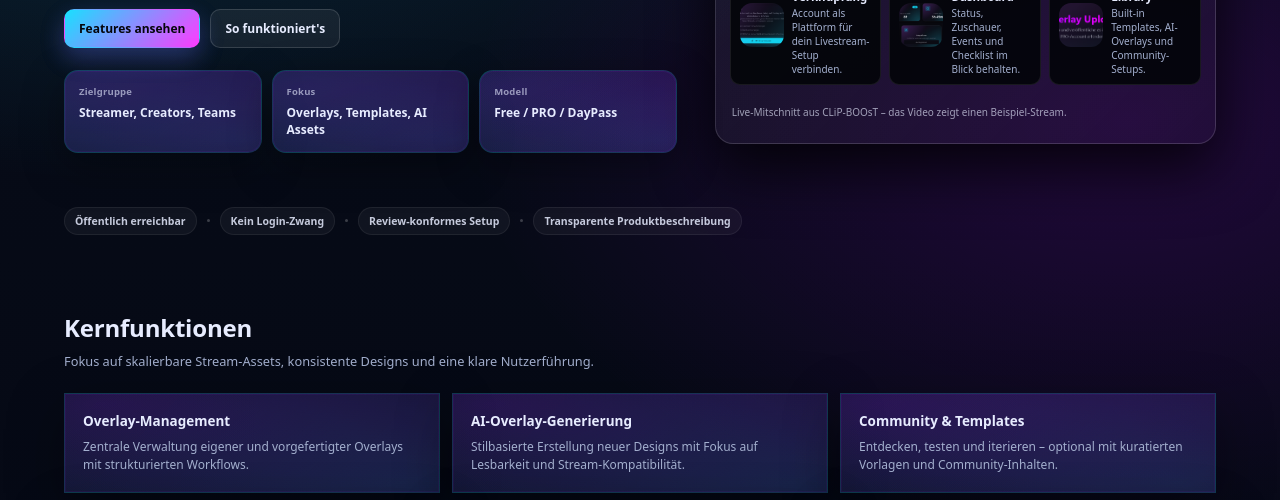
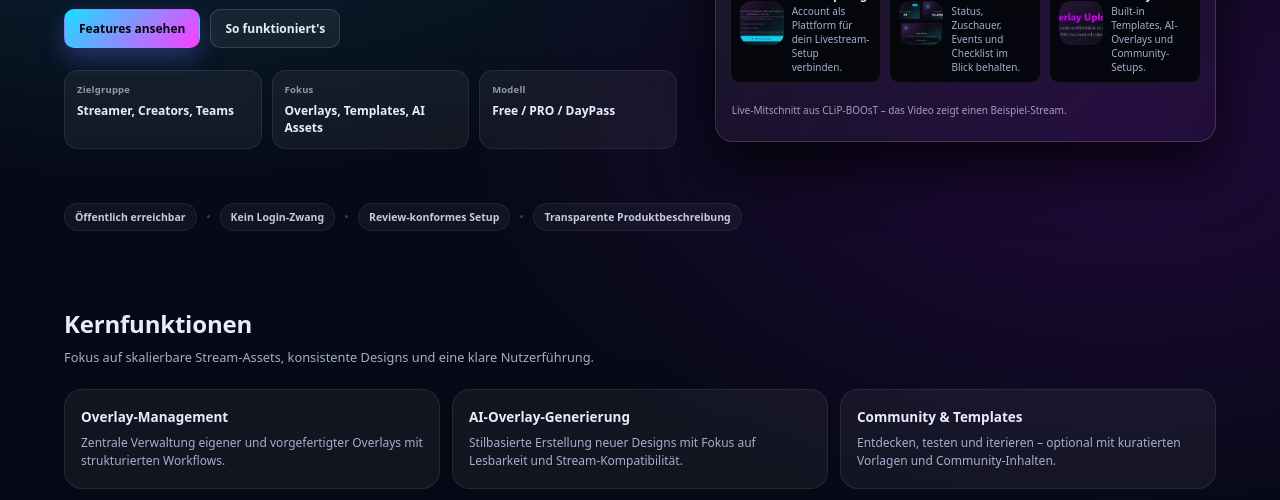
Before and after one commit to Tahifun/clip-boost-website, a React (Vite) app: page / in a window 1280 px wide. Shown: the part 413-913 px from the top of the page. Built offline with nearby package versions, Linux system fonts and the light colour scheme.

Commit message:
Update App.css

```diff
--- a/src/App.css
+++ b/src/App.css
@@ -82,6 +82,18 @@
     0 0 12px rgba(35, 214, 255, 0.45),
     0 0 18px rgba(177, 0, 255, 0.35);
   display: inline-block;
+}
+
+/* Brand icon (replaces the old dot) */
+.cbw-mark {
+  width: 22px;
+  height: 22px;
+  border-radius: 10px;
+  object-fit: cover;
+  display: block;
+  box-shadow:
+    0 0 0 1px rgba(255, 255, 255, 0.08),
+    0 12px 34px rgba(0, 0, 0, 0.45);
 }
 
 .cbw-brand-text {
@@ -221,33 +233,10 @@
 }
 
 .cbw-meta-card {
-  position: relative;
-  overflow: hidden;
-  padding: 14px 14px;
-  border-radius: 14px;
-  background: linear-gradient(135deg, rgba(35, 214, 255, 0.10), rgba(177, 0, 255, 0.12));
-  border: 1px solid rgba(35, 214, 255, 0.18);
-  box-shadow: 0 0 0 1px rgba(177, 0, 255, 0.08) inset, 0 14px 42px rgba(0, 0, 0, 0.35);
-}
-
-.cbw-meta-card::before {
-  content: "";
-  position: absolute;
-  inset: 0;
-  background:
-    radial-gradient(600px 180px at 12% 18%, rgba(177, 0, 255, 0.18), transparent 60%),
-    radial-gradient(520px 180px at 92% 85%, rgba(35, 214, 255, 0.14), transparent 60%);
-  opacity: 0.9;
-  pointer-events: none;
-}
-
-.cbw-meta-card > * {
-  position: relative;
-  z-index: 1;
-}
-
-.cbw-meta-card:hover {
-  border-color: rgba(35, 214, 255, 0.28);
+  background: rgba(255, 255, 255, 0.05);
+  border: 1px solid var(--cb-border-soft);
+  border-radius: var(--cb-radius-md);
+  padding: 12px;
 }
 
 .cbw-meta-label {
@@ -429,33 +418,10 @@
 
 /* Cards */
 .cbw-card {
-  position: relative;
-  overflow: hidden;
-  border-radius: var(--cb-radius);
-  border: 1px solid rgba(35, 214, 255, 0.18);
-  background: linear-gradient(135deg, rgba(35, 214, 255, 0.08), rgba(177, 0, 255, 0.10));
-  box-shadow: 0 0 0 1px rgba(177, 0, 255, 0.07) inset, 0 18px 55px rgba(0, 0, 0, 0.35);
-  padding: 18px;
-}
-
-.cbw-card::before {
-  content: "";
-  position: absolute;
-  inset: 0;
-  background:
-    radial-gradient(720px 220px at 10% 10%, rgba(177, 0, 255, 0.18), transparent 60%),
-    radial-gradient(680px 260px at 90% 90%, rgba(35, 214, 255, 0.14), transparent 60%);
-  opacity: 0.9;
-  pointer-events: none;
-}
-
-.cbw-card > * {
-  position: relative;
-  z-index: 1;
-}
-
-.cbw-card:hover {
-  border-color: rgba(35, 214, 255, 0.28);
+  background: rgba(255, 255, 255, 0.05);
+  border: 1px solid var(--cb-border-soft);
+  border-radius: var(--cb-radius-lg);
+  padding: 18px 16px;
 }
 
 .cbw-card h3 {
```
